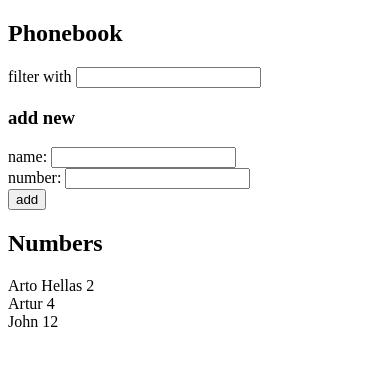
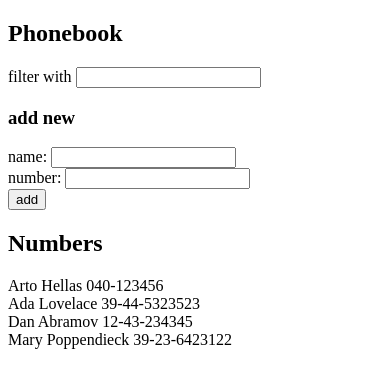
Before and after one commit to penguin212/fullstack-course, a React (Vite) app in the folder part2/phonebook/: page / in a window 390 px wide. Shown: the top 388 px of the page. Built offline with nearby package versions, Linux system fonts and the light colour scheme; data requests are answered from the project's data file.

Commit message:
phonebook step 6

```diff
--- /dev/null
+++ b/part2/phonebook/db.json
@@ -0,0 +1,24 @@
+{
+    "persons":[
+      {
+        "name": "Arto Hellas",
+        "number": "040-123456",
+        "id": "1"
+      },
+      {
+        "name": "Ada Lovelace",
+        "number": "39-44-5323523",
+        "id": "2"
+      },
+      {
+        "name": "Dan Abramov",
+        "number": "12-43-234345",
+        "id": "3"
+      },
+      {
+        "name": "Mary Poppendieck",
+        "number": "39-23-6423122",
+        "id": "4"
+      }
+    ]
+  }
--- a/part2/phonebook/package.json
+++ b/part2/phonebook/package.json
@@ -7,9 +7,11 @@
     "dev": "vite",
     "build": "vite build",
     "lint": "eslint .",
-    "preview": "vite preview"
+    "preview": "vite preview",
+    "server": "json-server -p 3001 db.json"
   },
   "dependencies": {
+    "axios": "^1.10.0",
     "react": "^19.1.0",
     "react-dom": "^19.1.0"
   },
@@ -22,6 +24,7 @@
     "eslint-plugin-react-hooks": "^5.2.0",
     "eslint-plugin-react-refresh": "^0.4.19",
     "globals": "^16.0.0",
+    "json-server": "^1.0.0-beta.3",
     "vite": "^6.3.5"
   }
 }
--- a/part2/phonebook/src/App.jsx
+++ b/part2/phonebook/src/App.jsx
@@ -2,16 +2,22 @@
 import Filter from './components/Filter'
 import Persons from './components/Persons'
 import PersonForm from './components/PersonForm'
+import { useEffect } from 'react'
+import axios from 'axios'
 
 const App = () => {
-  const [persons, setPersons] = useState([
-    { name: 'Arto Hellas', number: "2" },
-    { name: 'Artur', number: "4" },
-    { name: 'John', number: "12" }
-  ])
+  const [persons, setPersons] = useState([])
   const [newName, setNewName] = useState('')
   const [newNumber, setNewNumber] = useState('')
   const [filter, setFilter] = useState('')
+
+  useEffect(() => {
+    axios
+      .get('http://localhost:3001/persons')
+      .then((reponse) => {
+        setPersons(reponse.data)
+      })
+  }, [])
 
   const handleNameChange = (event) => {
     setNewName(event.target.value)
```
Also changed, not shown: 1 other file (tests, documents, lock files or other folders).
